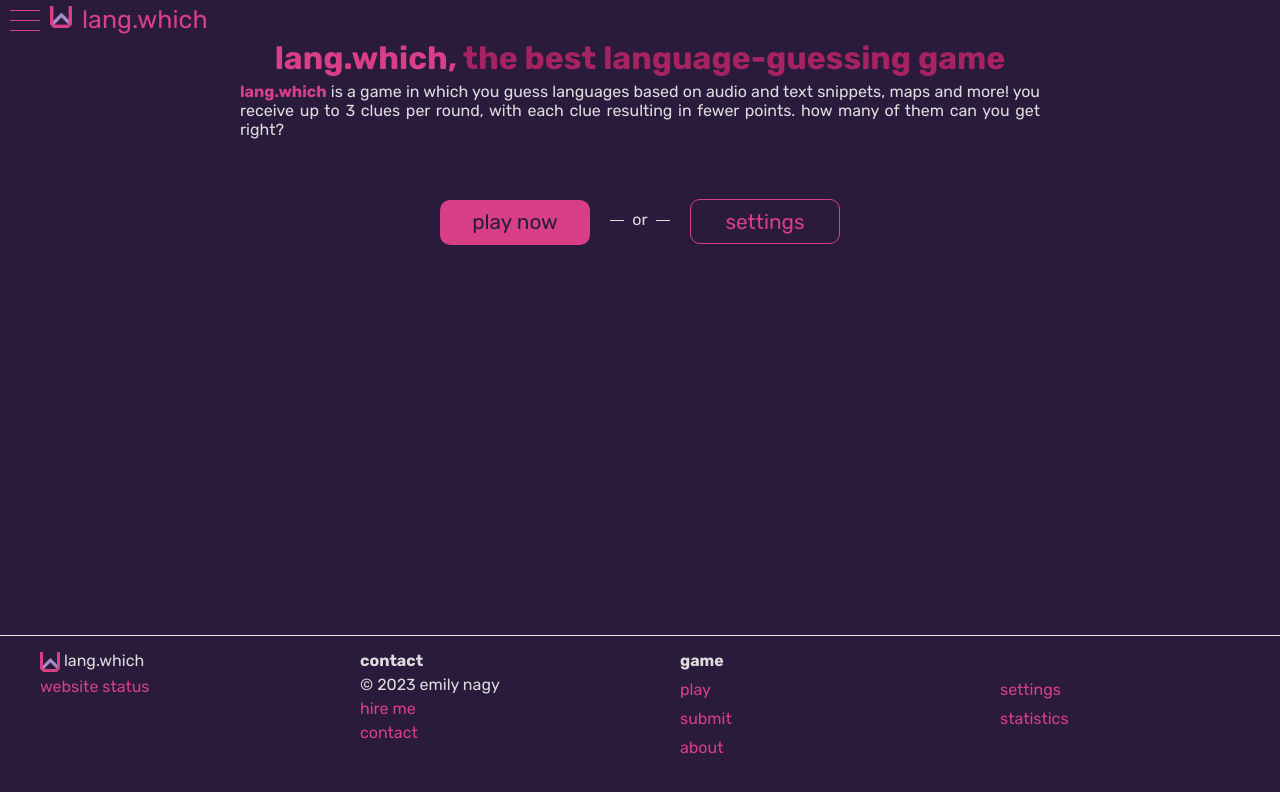
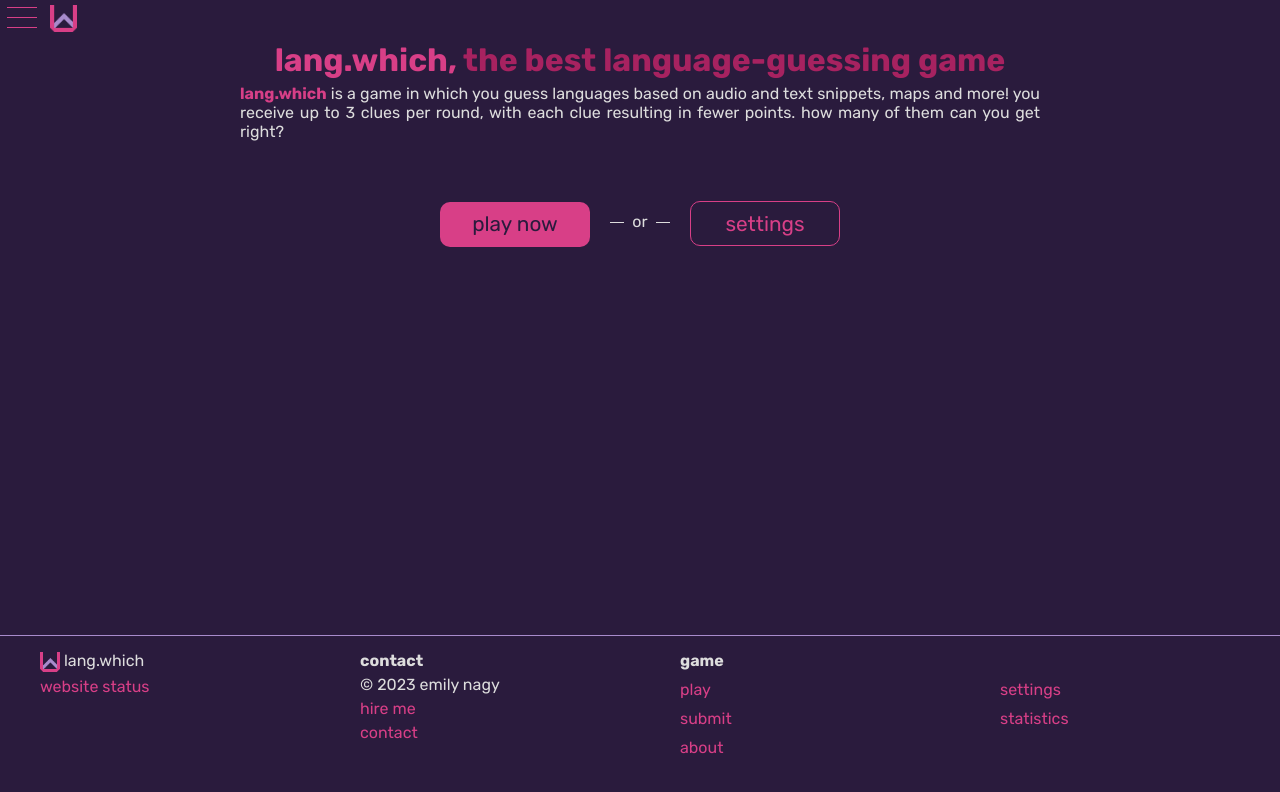
Before and after one commit to itisem/lang-which, a Next.js app: page / in a window 1280 px wide. Shown: the top 792 px of the page. Built offline with nearby package versions, Linux system fonts and the light colour scheme.

Commit message:
making things look a bit nicer

```diff
--- a/app/layout.tsx
+++ b/app/layout.tsx
@@ -12,8 +12,7 @@ export default function Layout({children}: LayoutProps){
 		<body>
 			<main className = {styles.container}>
 				<Link href = "/" className = {styles.logo}>
-					<img src = "/logo.png" width = {22} height = {22} />
-					lang.which
+					<img src = "/logo.png" width = {27} height = {27} />
 				</Link>
 				{children}
 			</main>
--- a/styles/layout.module.css
+++ b/styles/layout.module.css
@@ -1,11 +1,11 @@
 .logo{
-	font-size: 25px;
-	vertical-align: center;
+	margin-right: 10px;
 }
 
-.logo img{
-	margin-left: 50px;
-	margin-right: 10px;
+@media(max-width: 1500px){
+	.logo{
+		margin-left: 50px;
+	}
 }
 
 .container, .footer{
@@ -36,7 +36,7 @@
 	cursor: pointer;
 	border-top: 1px solid var(--highlight);
 	border-bottom: 1px solid var(--highlight);
-	margin: 10px;
+	margin: 7px;
 }
 
 .midline{
@@ -52,7 +52,7 @@
 .footer{
 	margin-top: 50px;
 	padding-top: 10px;
-	border-top: 1px solid var(--light);
+	border-top: 1px solid var(--alt-background);
 	display: grid;
 	grid-template-columns: 1fr 1fr 2fr;
 	list-style-type: none;
```
